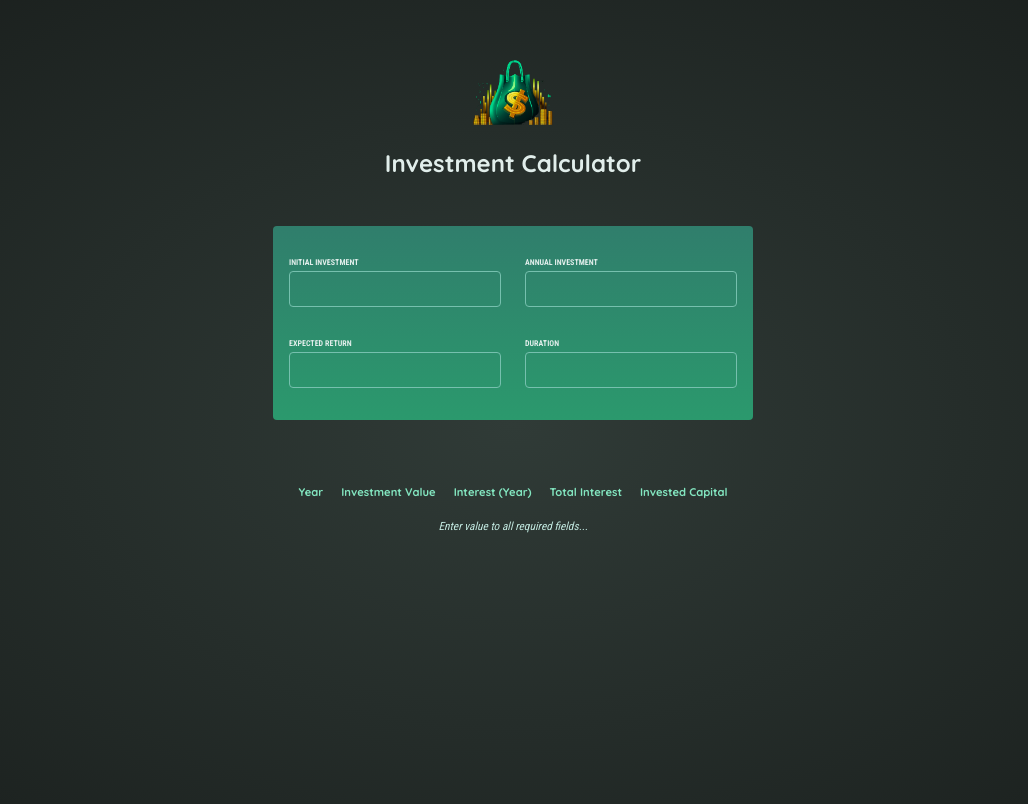
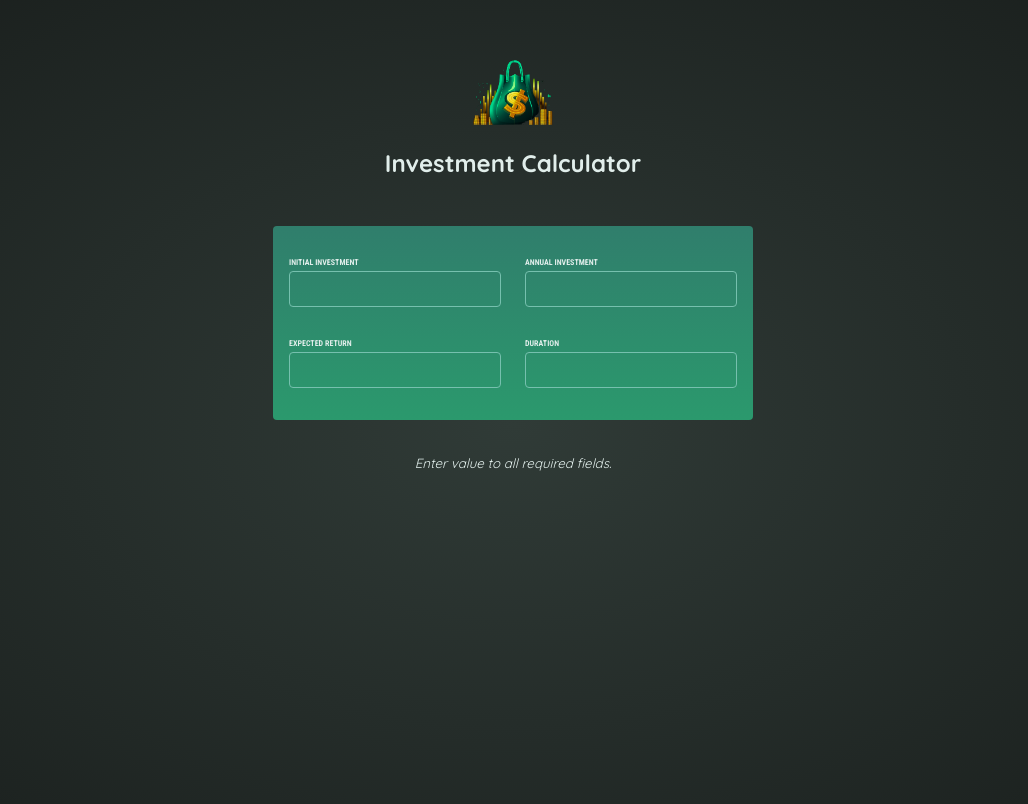
Before and after one commit to AaronMTS/investment-calculator, a React (Vite) app: page / in a window 1280 px wide. Shown: the top 804 px of the page, without its empty margins (127-1155 px from the left). Built offline with nearby package versions, Linux system fonts and the light colour scheme.

Commit message:
refactor: moved input validation from ResultsTable to App

```diff
--- a/src/App.jsx
+++ b/src/App.jsx
@@ -4,11 +4,14 @@ import ResultsTable from "./components/ResultsTable";
 import UserInput from "./components/UserInput";
 
 const INITIAL_INVESTMENT_FACTORS = {
-  initialInvestment: '',
-  annualInvestment: '',
-  expectedReturn: '',
-  duration: '',
+  initialInvestment: "",
+  annualInvestment: "",
+  expectedReturn: "",
+  duration: "",
 };
+
+const isFullyPopulated = (obj) =>
+  Object.values(obj).every((parameter) => parameter);
 
 function App() {
   const [investmentFactors, setInvestmentFactors] = useState(
@@ -16,17 +19,40 @@ function App() {
   );
 
   const handleChangeInput = (identifier, newValue) => {
-    setInvestmentFactors(prevFactors => ({
+    setInvestmentFactors((prevFactors) => ({
       ...prevFactors,
-      [identifier]: +newValue
-    }))
-  }
+      [identifier]: +newValue,
+    }));
+  };
+
+  const allInputHasValue = isFullyPopulated(investmentFactors);
+  const inputIsValid =
+    investmentFactors.duration > 0 && investmentFactors.duration !== "";
 
   return (
     <>
       <Header />
-      <UserInput inputValues={investmentFactors} onValueChange={handleChangeInput} />
-      <ResultsTable calculationParameters={investmentFactors} />
+      <UserInput
+        inputValues={investmentFactors}
+        onValueChange={handleChangeInput}
+      />
+      {allInputHasValue && inputIsValid && (
+        <ResultsTable calculationParameters={investmentFactors} />
+      )}
+      {!allInputHasValue && (
+        <p className="center">
+          <small>
+            <em>Enter value to all required fields.</em>
+          </small>
+        </p>
+      )}
+      {allInputHasValue && !inputIsValid && (
+        <p className="center">
+          <small>
+            <em>Enter a duration greater than zero.</em>
+          </small>
+        </p>
+      )}
     </>
   );
 }
--- a/src/components/ResultsTable.jsx
+++ b/src/components/ResultsTable.jsx
@@ -1,29 +1,9 @@
 import { calculateInvestmentResults, formatter } from "../util/investment.js";
-
-const isFullyPopulated = (obj) => Object.values(obj).every(parameter => parameter)
-
-const invalidInputFallback = (errorMessage) => (
-  <tr>
-    <td colSpan={5} className="center">
-      <small>
-        <em>{errorMessage}</em>
-      </small>
-    </td>
-  </tr>
-);
 
 const ResultsTable = ({ calculationParameters }) => {
   const { initialInvestment, duration } =
     calculationParameters;
-  let investmentInterests;
-  let allInputHasValue;
-
-  const inputIsValid = duration > 0 && duration !=='';
-
-  if (isFullyPopulated(calculationParameters)) {
-    allInputHasValue = true;
-    investmentInterests = inputIsValid && calculateInvestmentResults(calculationParameters);
-  }
+  const investmentInterests = calculateInvestmentResults(calculationParameters);
 
   return (
     <table id="result">
@@ -37,8 +17,7 @@ const ResultsTable = ({ calculationParameters }) => {
         </tr>
       </thead>
       <tbody>
-        {investmentInterests &&
-          investmentInterests.map((rows, index) => {
+        {investmentInterests.map((rows, index) => {
             const investedCapital = initialInvestment + (rows.annualInvestment * rows.year);
 
             return (
@@ -51,8 +30,6 @@ const ResultsTable = ({ calculationParameters }) => {
             </tr>
           )
           })}
-        {!allInputHasValue && invalidInputFallback("Enter value to all required fields...")}
-        {(allInputHasValue && !inputIsValid) && invalidInputFallback("Enter a duration greater than zero.") }
       </tbody>
     </table>
   );
```
